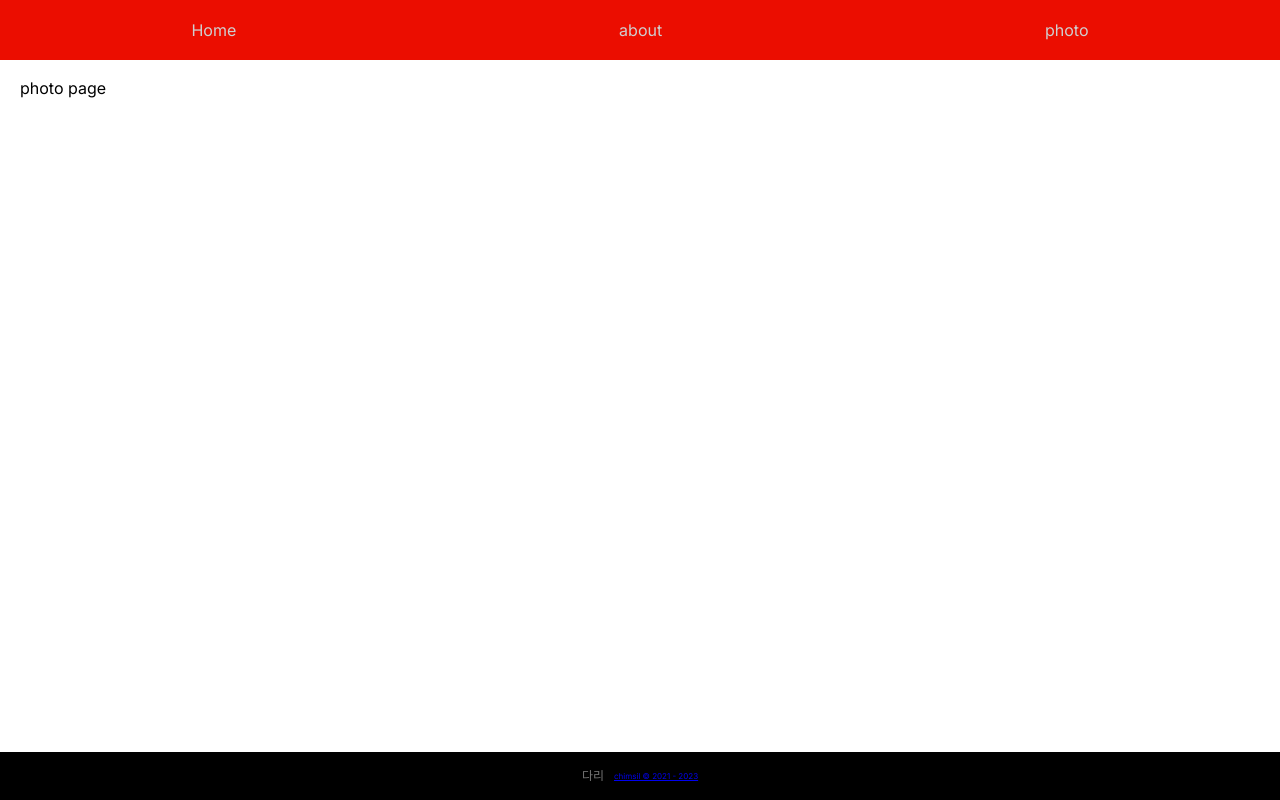
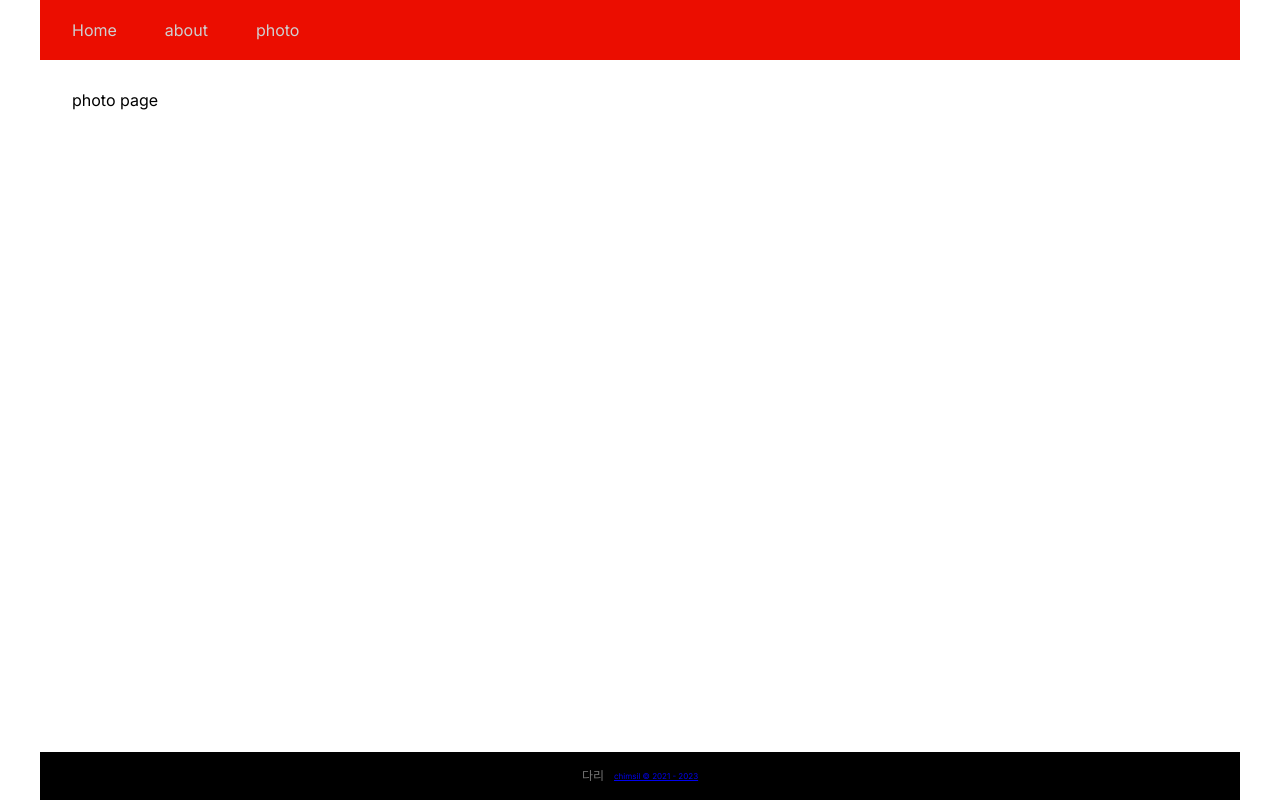
Before and after one commit to wogml3270/Chimsil, a Next.js app: page /photo in a window 1280 px wide. Built offline with nearby package versions, Linux system fonts and the light colour scheme.

Commit message:
local server에 get api test

```diff
--- a/package.json
+++ b/package.json
@@ -15,8 +15,8 @@
     "autoprefixer": "10.4.14",
     "eslint": "8.42.0",
     "eslint-config-next": "13.4.4",
+    "isomorphic-unfetch": "^4.0.2",
     "next": "13.4.4",
-    "postcss": "8.4.24",
     "react": "18.2.0",
     "react-dom": "18.2.0",
     "sass": "^1.62.1",
--- a/src/app/_common/Footer/Footer.module.scss
+++ b/src/app/_common/Footer/Footer.module.scss
@@ -1,9 +1,11 @@
 
 .footer {
-  width: 100%;
+  background-color: var(--color-black);
   position: fixed;
   bottom: 0;
-  background-color: var(--color-black)
+  max-width: var(--container-max-width);
+  min-width: var(--container-min-width);
+  width: 100%;
 }
 
 .footer__wrap{
--- a/src/app/_common/Header/Header.module.scss
+++ b/src/app/_common/Header/Header.module.scss
@@ -1,10 +1,16 @@
 
 .header {
+  width: 100%;
+}
+
+.header__nav {
   display: flex;
-  justify-content: space-around;
+  justify-content: flex-start;
+  gap: 3rem;
   align-items: center;
   height: 60px;
   background-color: var(--header-bg-color);
+  padding-left: 2rem;
 
   & > a {
     color: var(--header-text-color);
@@ -13,6 +19,7 @@
 
   & > a:hover {
     color: var(--header-text-hover);
+    text-decoration: underline;
     transition: all .5s;
   }
 }
--- a/src/app/_common/Header/index.tsx
+++ b/src/app/_common/Header/index.tsx
@@ -5,8 +5,8 @@ type Props = {}
 
 const Header = (props: Props) => {
   return (
-    <nav>
-      <div className={styled.header}>
+    <nav className={styled.header}>
+      <div className={styled.header__nav}>
         <Link href="/">Home</Link>
         <Link href="/about">about</Link>
         <Link href="/photo">photo</Link>
--- a/src/app/global.module.scss
+++ b/src/app/global.module.scss
@@ -1,10 +1,12 @@
 
 .global__container {
-  max-width: 100%;
-  min-width: 280px;
-  height: 100vh;
+  margin: auto;
+  max-width: var(--container-max-width);
+  min-width: var(--container-min-width);
 }
 
 .container {
-  padding: 20px;
+  padding: 2rem;
+  max-width: var(--container-max-width);
+  min-width: var(--container-min-width);
 }
--- a/src/app/home.module.scss
+++ b/src/app/home.module.scss
@@ -2,6 +2,7 @@
 .home {
   width: 100%;
   display: flex;
+  flex-direction: column;
   justify-content: center;
   align-items: center;
 }
--- a/src/components/Loading/Loading.module.scss
+++ b/src/components/Loading/Loading.module.scss
@@ -0,0 +1,4 @@
+
+.loading {
+  width: 100%;
+}
--- a/src/styles/globals.scss
+++ b/src/styles/globals.scss
@@ -1,4 +1,4 @@
+
+// 공통 scss 파일 모음
 @import 'reset.module';
 @import 'variable';
-
-// 공통 scss 파일 모음
--- a/src/styles/variable.scss
+++ b/src/styles/variable.scss
@@ -43,7 +43,9 @@
   --font-weight-lg: 700;
   --font-weight-xl: 900;
 
-
+  // layout
+  --container-max-width: 1200px;
+  --container-min-width: 280px;
 
   // header
   --header-text-color: #cfcfcf;
```
Also changed, not shown: src/app/page.tsx (+29 -4 lines), 2 other files (tests, documents, lock files or other folders).
